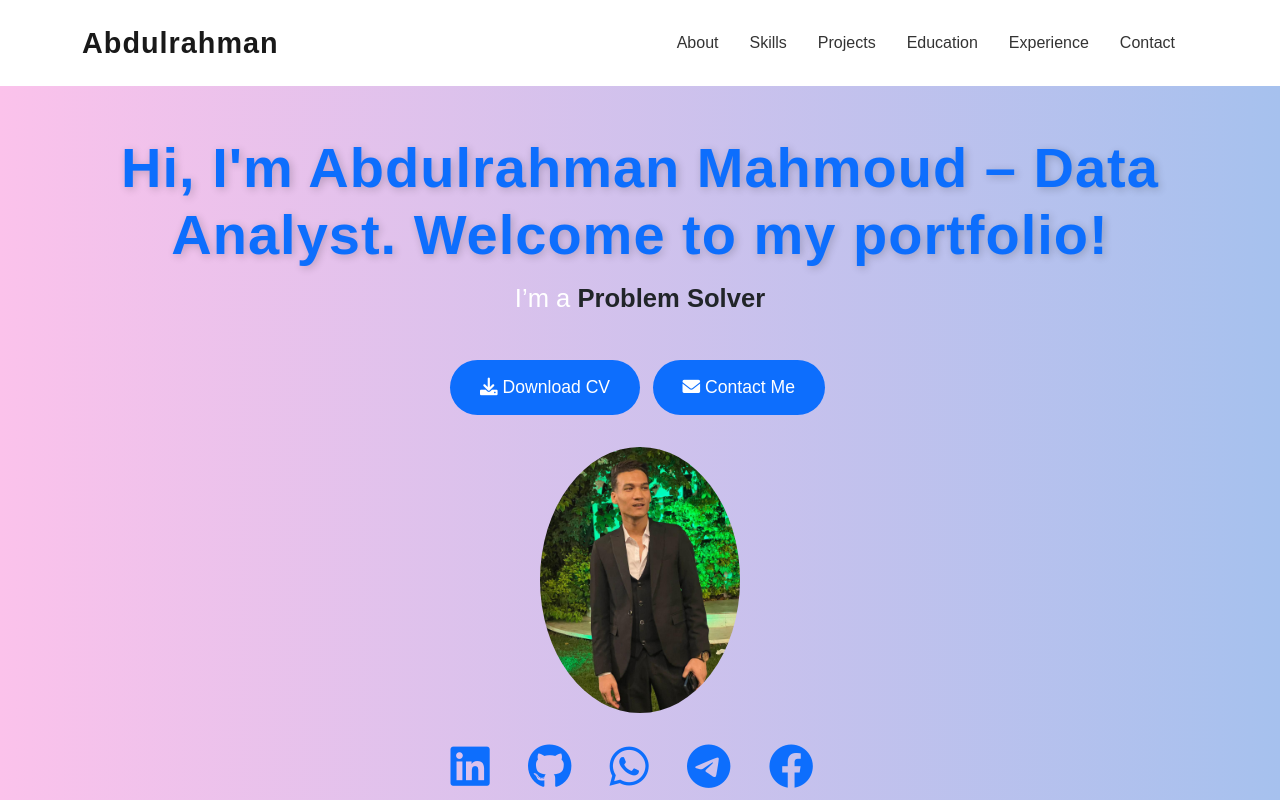
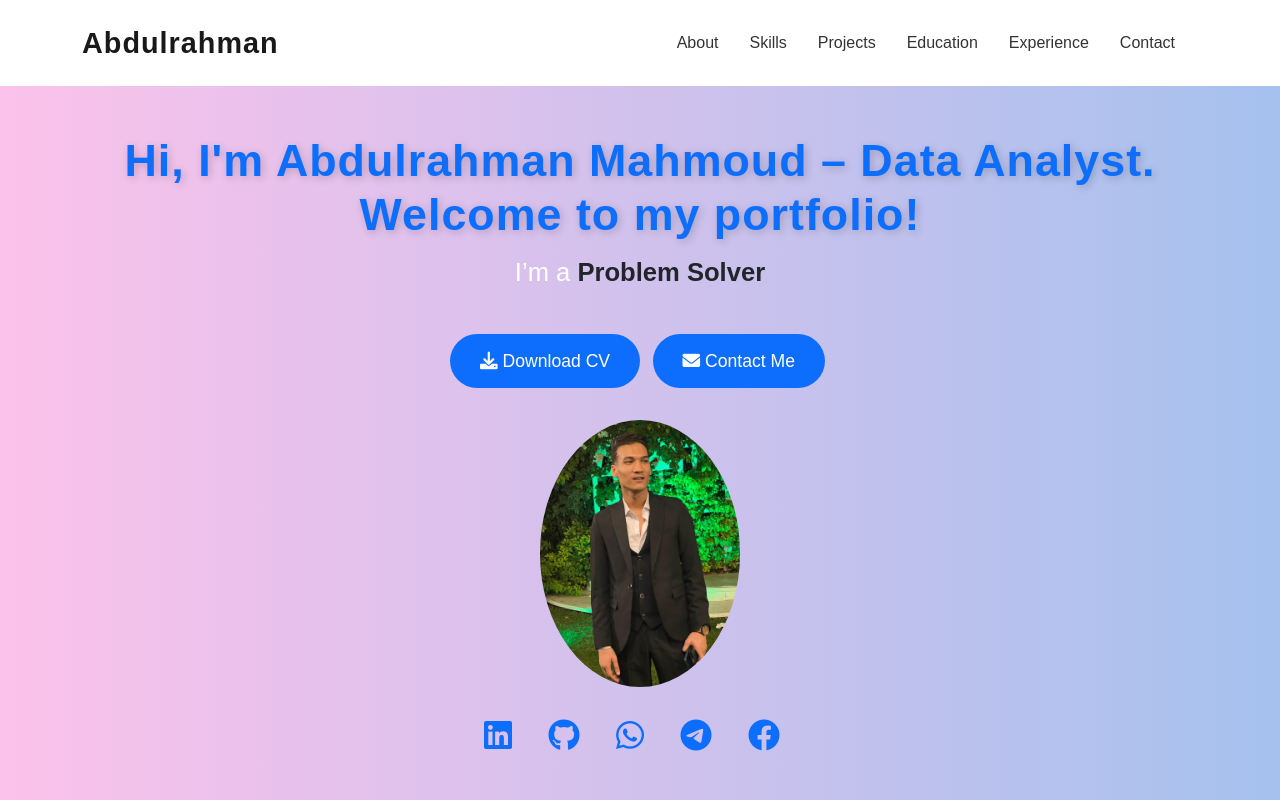
Before and after one commit to AbdoBasyioni/My-Website, a plain HTML site: page index.html in a window 1280 px wide. Shown: the top 800 px of the page. Drawn offline with nearby package versions, Linux system fonts and the light colour scheme.

Commit message:
Update Stylee.css

```diff
--- a/Stylee.css
+++ b/Stylee.css
@@ -62,7 +62,7 @@ a:hover {
   position: relative;
 }
 #home h1 {
-  font-size: 3.5rem;
+  font-size: 2.8rem;
   font-weight: bold;
   animation: fadeIn 2s ease-in-out;
   text-shadow: 2px 2px 8px rgba(0,0,0,0.2);
@@ -322,7 +322,7 @@ footer {
 .social-icons a {
   color: #0d6efd;
   margin: 0 8px;
-  font-size: 1.4rem;
+  font-size: 1rem;
   transition: color 0.3s ease;
 }
 .social-icons a:hover {
```
